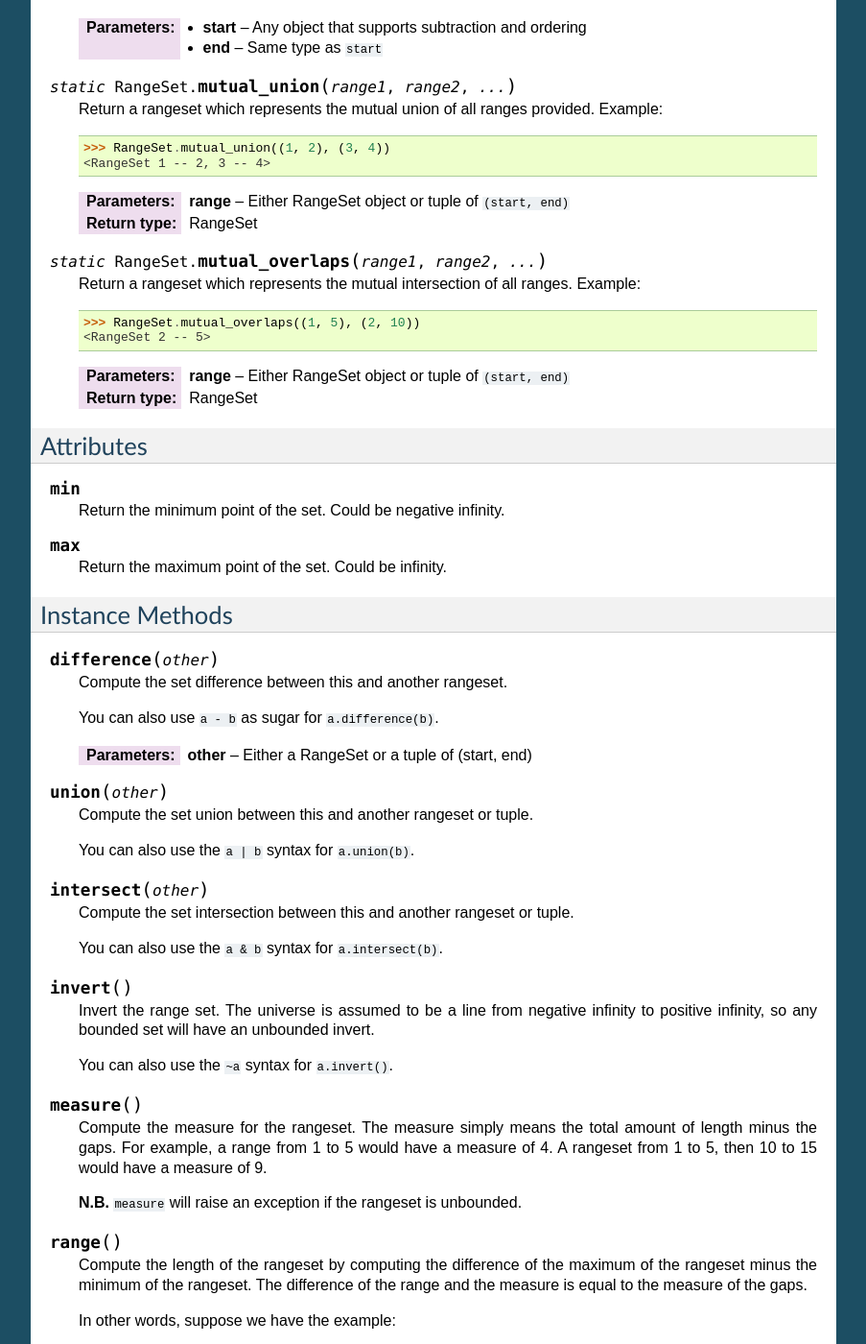
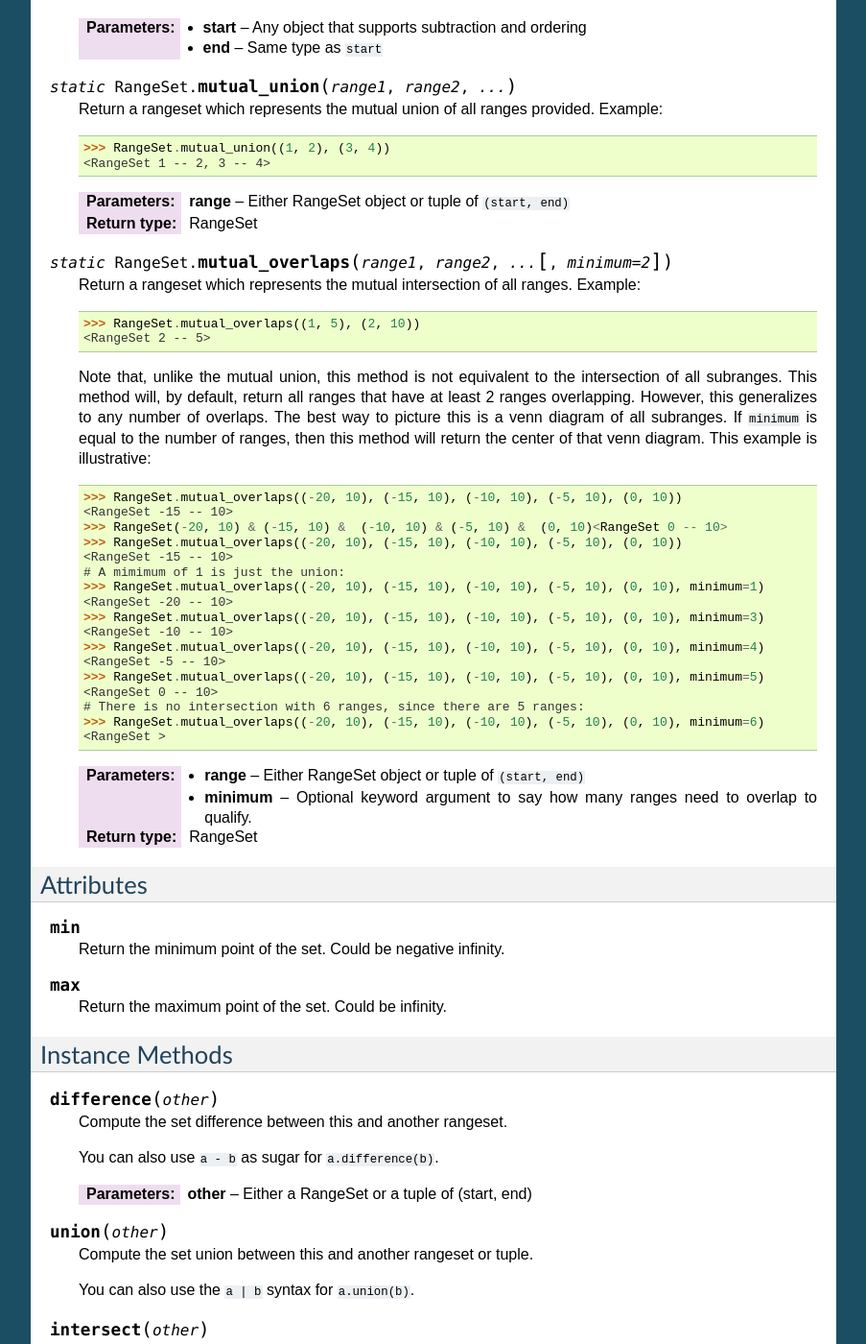
Before and after one commit to axiak/py-rangeset, a Sphinx documentation site: the page built from docs/index.txt, in a window 1280 px wide and 1400 px high, scrolled down 703 px. Shown: the whole window at 96% size, without its empty margins (198-1101 px from the left). Built offline with Sphinx 7.4.7, drawn with Linux system fonts in a browser that asks for light colours.

Commit message:
Added minimum parameter to mutual_overlaps.

```diff
--- a/docs/index.txt
+++ b/docs/index.txt
@@ -57,7 +53,7 @@ Static Methods
     :param range: Either RangeSet object or tuple of ``(start, end)``
     :rtype: RangeSet
 
-.. staticmethod:: RangeSet.mutual_overlaps(range1, range2, ...)
+.. staticmethod:: RangeSet.mutual_overlaps(range1, range2, ...[, minimum=2])
 
     Return a rangeset which represents the mutual intersection of all ranges.
     Example::
@@ -65,7 +61,33 @@ Static Methods
      >>> RangeSet.mutual_overlaps((1, 5), (2, 10))
      <RangeSet 2 -- 5>
 
+    Note that, unlike the mutual union, this method is not equivalent to the
+    intersection of all subranges. This method will, by default, return all ranges
+    that have at least 2 ranges overlapping. However, this generalizes to any number
+    of overlaps. The best way to picture this is a venn diagram of all subranges.
+    If ``minimum`` is equal to the number of ranges, then this method will return
+    the center of that venn diagram. This example is illustrative::
+
+     >>> RangeSet.mutual_overlaps((-20, 10), (-15, 10), (-10, 10), (-5, 10), (0, 10))
+     <RangeSet -15 -- 10>
+     >>> RangeSet(-20, 10) & (-15, 10) &  (-10, 10) & (-5, 10) &  (0, 10)<RangeSet 0 -- 10>
+     >>> RangeSet.mutual_overlaps((-20, 10), (-15, 10), (-10, 10), (-5, 10), (0, 10))
+     <RangeSet -15 -- 10>
+     # A mimimum of 1 is just the union:
+     >>> RangeSet.mutual_overlaps((-20, 10), (-15, 10), (-10, 10), (-5, 10), (0, 10), minimum=1)
+     <RangeSet -20 -- 10>
+     >>> RangeSet.mutual_overlaps((-20, 10), (-15, 10), (-10, 10), (-5, 10), (0, 10), minimum=3)
+     <RangeSet -10 -- 10>
+     >>> RangeSet.mutual_overlaps((-20, 10), (-15, 10), (-10, 10), (-5, 10), (0, 10), minimum=4)
+     <RangeSet -5 -- 10>
+     >>> RangeSet.mutual_overlaps((-20, 10), (-15, 10), (-10, 10), (-5, 10), (0, 10), minimum=5)
+     <RangeSet 0 -- 10>
+     # There is no intersection with 6 ranges, since there are 5 ranges:
+     >>> RangeSet.mutual_overlaps((-20, 10), (-15, 10), (-10, 10), (-5, 10), (0, 10), minimum=6)
+     <RangeSet >
+
     :param range: Either RangeSet object or tuple of ``(start, end)``
+    :param minimum: Optional keyword argument to say how many ranges need to overlap to qualify.
     :rtype: RangeSet
 
 Attributes
```
Also changed, not shown: other parts of docs/index.txt (+0 -4 lines), 2 other files.
